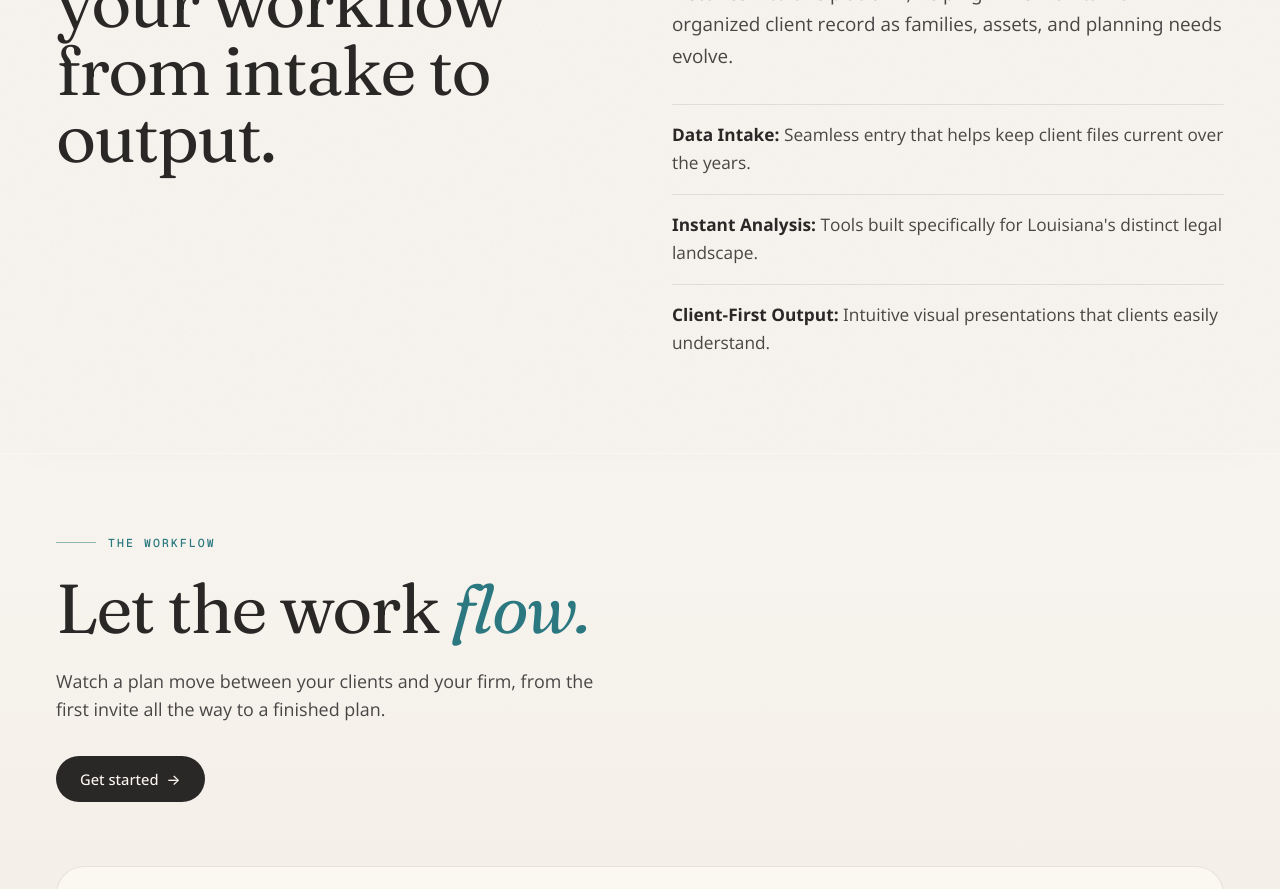
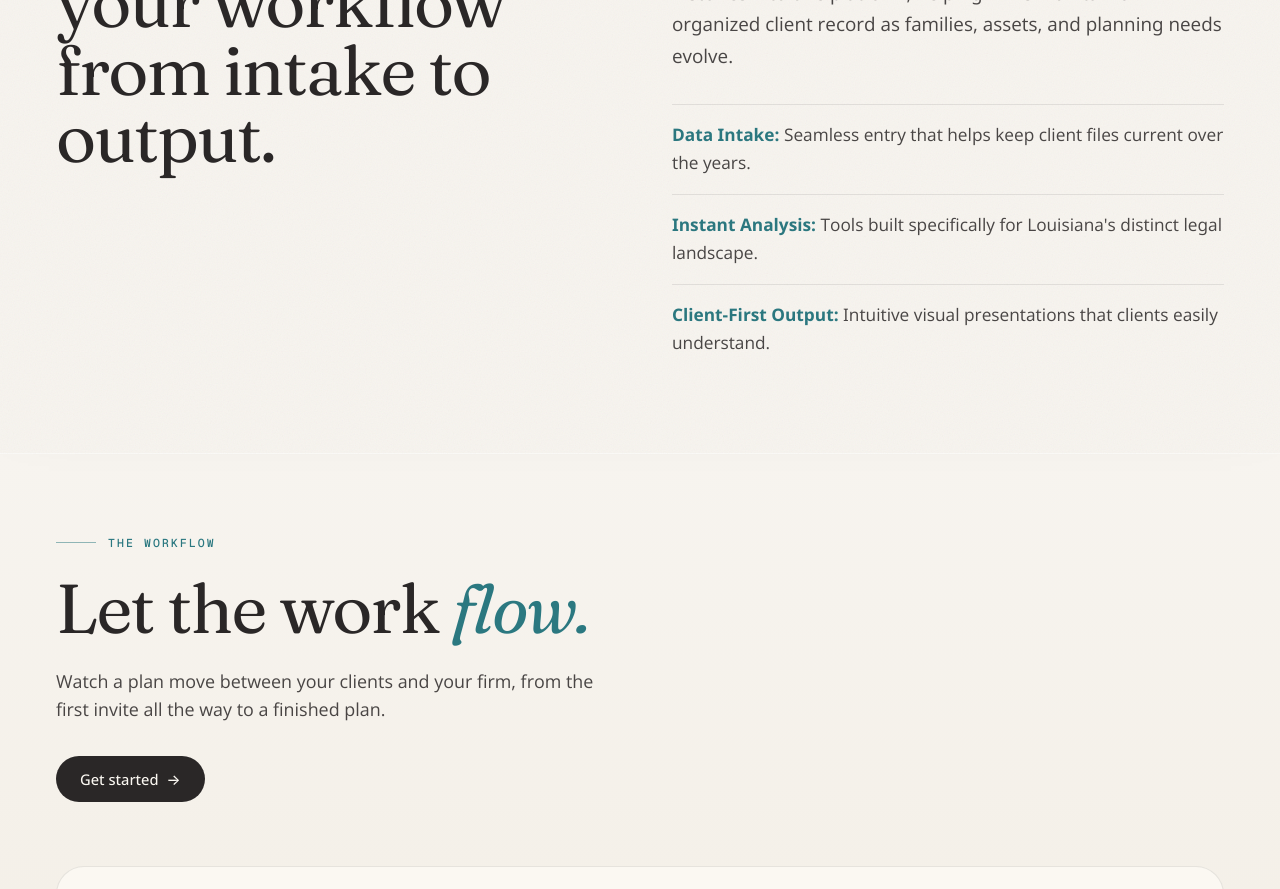
Before and after one commit to gte343v/legacyLandingPage, a React (Vite) app: page / in a window 1280 px wide. Shown: the part 1100-1989 px from the top of the page. Built offline with nearby package versions, Linux system fonts and the light colour scheme.

Commit message:
Add teal emphasis to practice capabilities

```diff
--- a/src/components/sections/Problem.jsx
+++ b/src/components/sections/Problem.jsx
@@ -37,9 +37,9 @@ export default function Problem() {
             variants={fadeUp}
             className="mt-8 border-t border-ink/10 text-ink-2/85 text-[1.02rem] lg:text-[1.08rem] leading-[1.65]"
           >
-            <p className="border-b border-ink/10 py-4"><strong className="text-ink">Data Intake:</strong> Seamless entry that helps keep client files current over the years.</p>
-            <p className="border-b border-ink/10 py-4"><strong className="text-ink">Instant Analysis:</strong> Tools built specifically for Louisiana's distinct legal landscape.</p>
-            <p className="py-4"><strong className="text-ink">Client-First Output:</strong> Intuitive visual presentations that clients easily understand.</p>
+            <p className="border-b border-ink/10 py-4"><strong className="text-teal">Data Intake:</strong> Seamless entry that helps keep client files current over the years.</p>
+            <p className="border-b border-ink/10 py-4"><strong className="text-teal">Instant Analysis:</strong> Tools built specifically for Louisiana's distinct legal landscape.</p>
+            <p className="py-4"><strong className="text-teal">Client-First Output:</strong> Intuitive visual presentations that clients easily understand.</p>
           </motion.div>
 
         </div>
```
